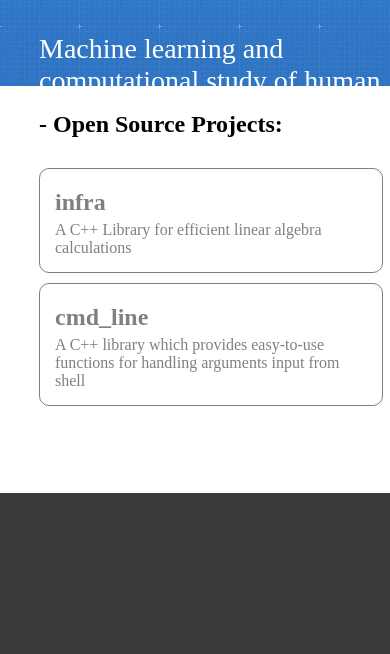
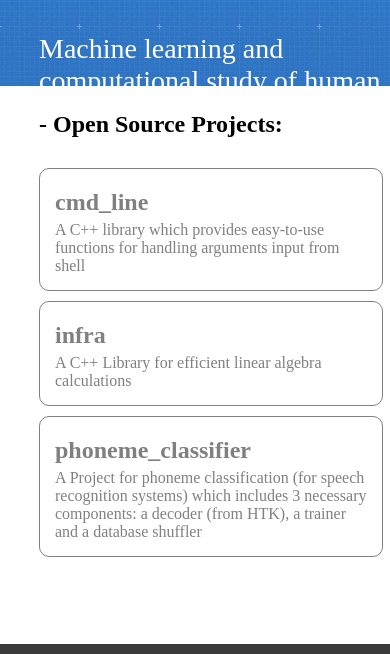
Before and after one commit to KeshetResearch/KeshetResearch.github.io, a plain HTML site: page index.html in a window 390 px wide. Shown: the part 214-868 px from the top of the page. Before the commit the page ends 844 px from the top, so only its background shows below. Drawn offline with Linux system fonts and the light colour scheme.

Commit message:
added phoneme-classifier project to list

```diff
--- a/index.html
+++ b/index.html
@@ -24,8 +24,9 @@
 <article>
 <h1>- Open Source Projects:</h1>
 <ul class="gallery">
+	<li><a href="http://keshetresearch.github.io/cmd_line/"><h2>cmd_line</h2>A C++ library which provides easy-to-use functions for handling arguments input from shell</a></li>
 	<li><a href="http://keshetresearch.github.io/infra/"><h2>infra</h2>A C++ Library for efficient linear algebra calculations</a></li>
-	<li><a href="http://keshetresearch.github.io/cmd_line/"><h2>cmd_line</h2>A C++ library which provides easy-to-use functions for handling arguments input from shell</a></li>
+	<li><a href="http://keshetresearch.github.io/phoneme_classifier/"><h2>phoneme_classifier</h2>A Project for phoneme classification (for speech recognition systems) which includes 3 necessary components: a decoder (from HTK), a trainer and a database shuffler</a></li>
 </ul>
 <br/><br/><br/><br/>
 </article>
```
